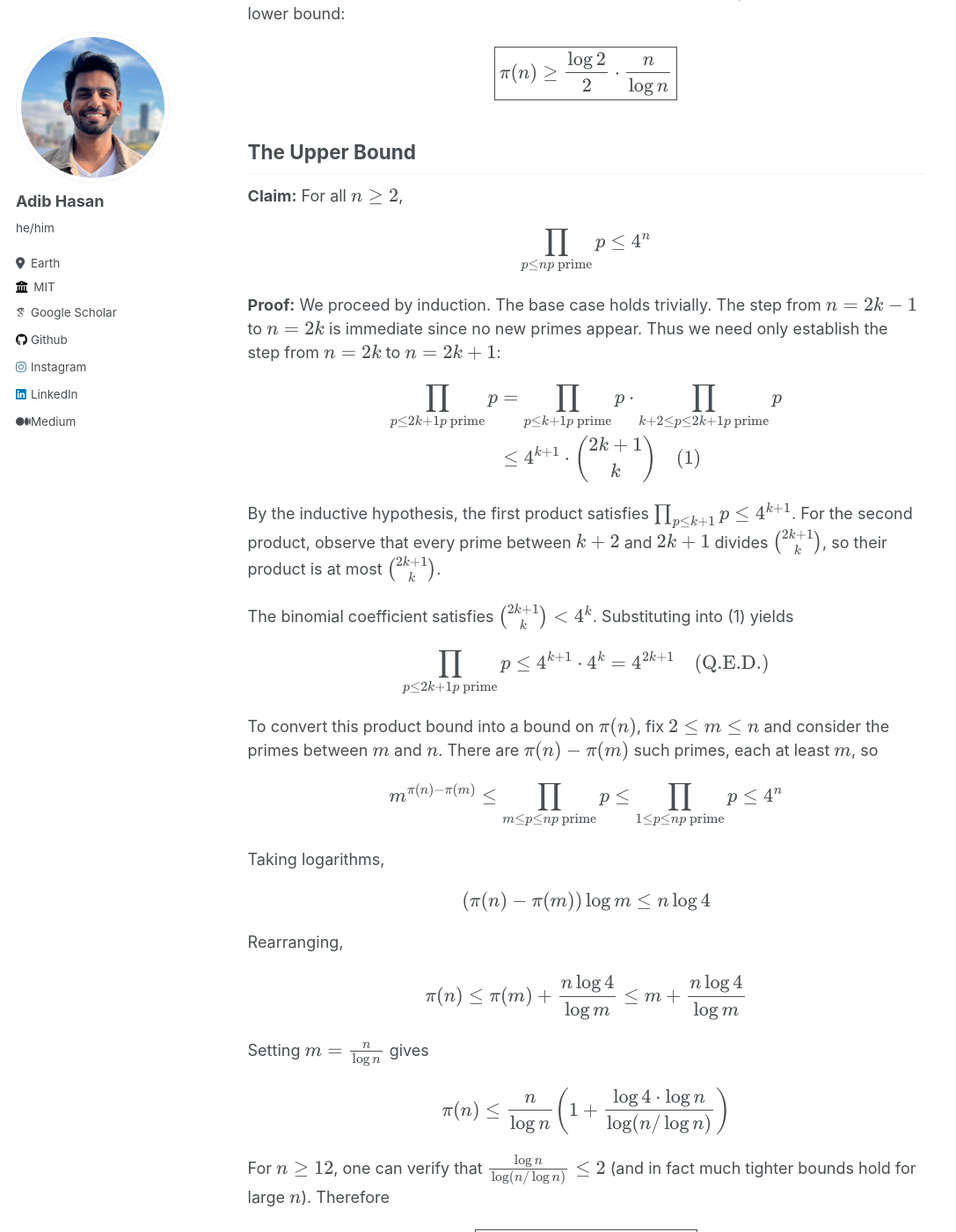
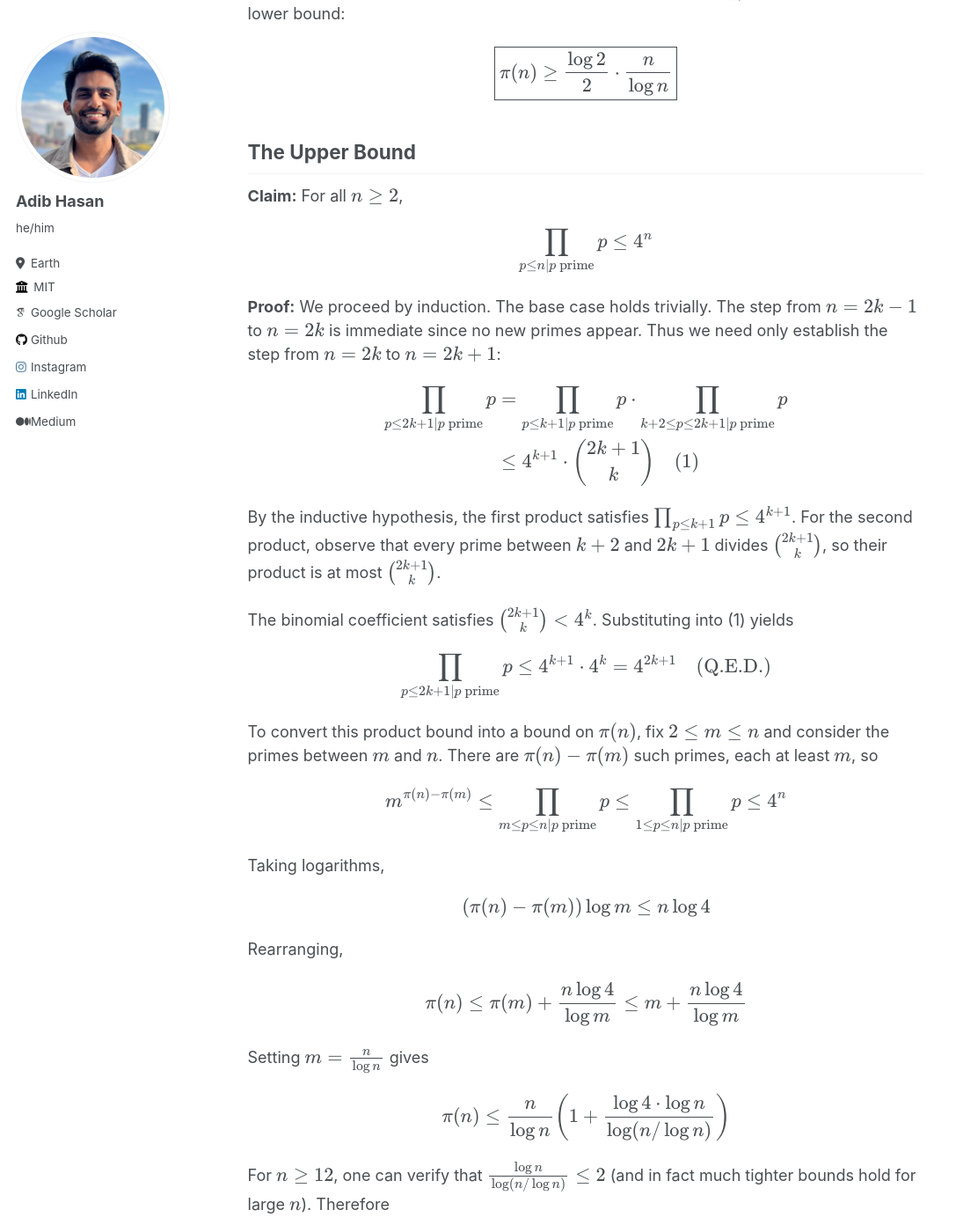
Before and after one commit to Neehan/neehan.github.io, a Jekyll site: the page built from _blog/prime-counting.md, in a window 1280 px wide and 1400 px high, scrolled down 1994 px. Shown: the whole window at 88% size, without its empty margins (0-1087 px from the left). Built offline with Jekyll 4.4.1, drawn with Linux system fonts in a browser that asks for light colours; some web fonts are replaced; some of the changed text lies outside the part shown.

```diff
--- a/_blog/prime-counting.md
+++ b/_blog/prime-counting.md
@@ -85,14 +89,14 @@ $$
 **Claim:** For all \\(n\ge 2\\),
 
 $$
-\prod_{p\leq n\\ p\ \text{prime}}p\leq 4^n
+\prod_{p\leq n\mid p\ \text{prime}}p\leq 4^n
 $$
 
 **Proof:** We proceed by induction. The base case holds trivially. The step from \\(n=2k-1\\) to \\(n=2k\\) is immediate since no new primes appear. Thus we need only establish the step from \\(n=2k\\) to \\(n=2k+1\\):
 
 $$
 \begin{align}
-\prod_{p \leq 2k+1\\ p\ \text{prime}}p &= \prod_{p \leq k+1\\ p\ \text{prime}}p \cdot\prod_{k+2\leq p \leq 2k+1\\ p\ \text{prime}}p\\
+\prod_{p \leq 2k+1\mid p\ \text{prime}}p &= \prod_{p \leq k+1\mid p\ \text{prime}}p \cdot\prod_{k+2\leq p \leq 2k+1\mid p\ \text{prime}}p\\
 &\leq 4^{k+1}\cdot \binom{2k+1}{k}\quad (1)
 \end{align}
 $$
@@ -102,13 +106,13 @@ By the inductive hypothesis, the first product satisfies \\(\prod\_{p \leq k+1}
 The binomial coefficient satisfies \\(\binom{2k+1}{k}<4^k\\). Substituting into (1) yields
 
 $$
-\prod_{p \leq 2k+1\\ p\ \text{prime}}p \leq 4^{k+1}\cdot 4^k=4^{2k+1}\quad (\text{Q.E.D.})
+\prod_{p \leq 2k+1\mid p\ \text{prime}}p \leq 4^{k+1}\cdot 4^k=4^{2k+1}\quad (\text{Q.E.D.})
 $$
 
 To convert this product bound into a bound on \\(\pi(n)\\), fix \\(2\leq m\leq n\\) and consider the primes between \\(m\\) and \\(n\\). There are \\(\pi(n)-\pi(m)\\) such primes, each at least \\(m\\), so
 
 $$
-m^{\pi(n)-\pi(m)}\leq \prod_{m\leq p \leq n\\ p\ \text{prime}}p\leq \prod_{1\leq p \leq n\\ p\ \text{prime}}p\leq 4^n
+m^{\pi(n)-\pi(m)}\leq \prod_{m\leq p \leq n\mid p\ \text{prime}}p\leq \prod_{1\leq p \leq n\mid p\ \text{prime}}p\leq 4^n
 $$
 
 Taking logarithms,
```
Also changed, not shown: other parts of _blog/prime-counting.md (+4 -0 lines), _blog/bayesian-soccer-score.md (+4 -0 lines), _blog/latexbangla.md (+4 -0 lines), _blog/ml-augmented-heap.md (+3 -0 lines), _blog/vita.md (+3 -0 lines).
